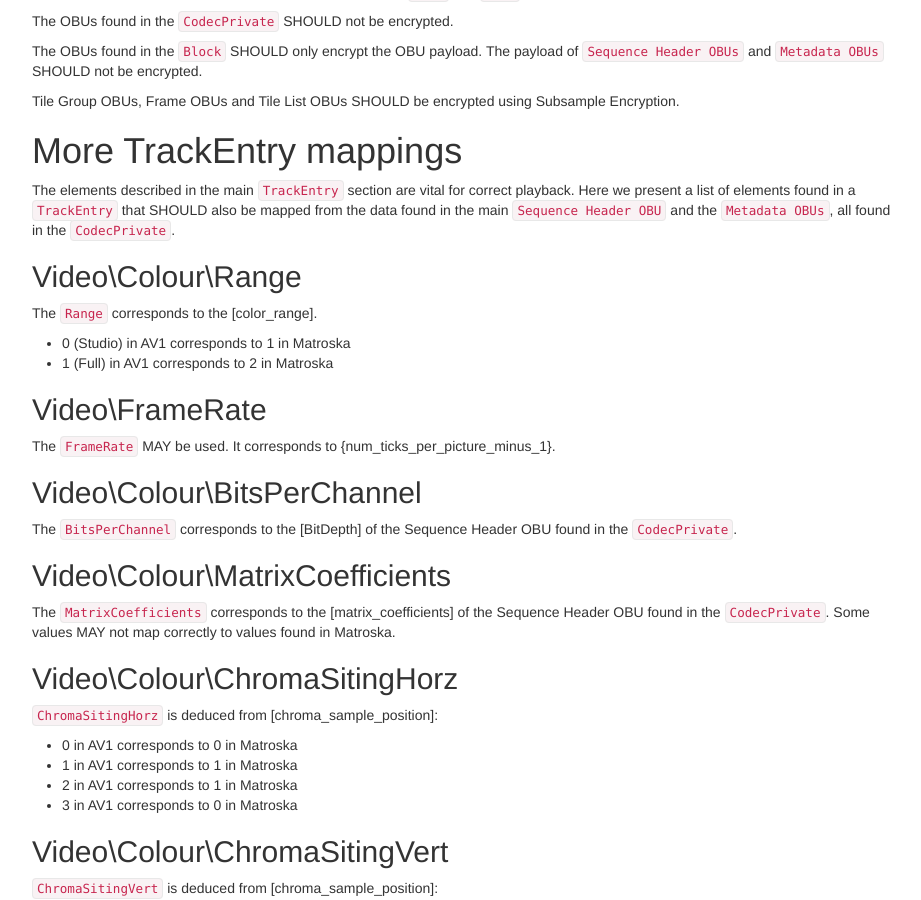
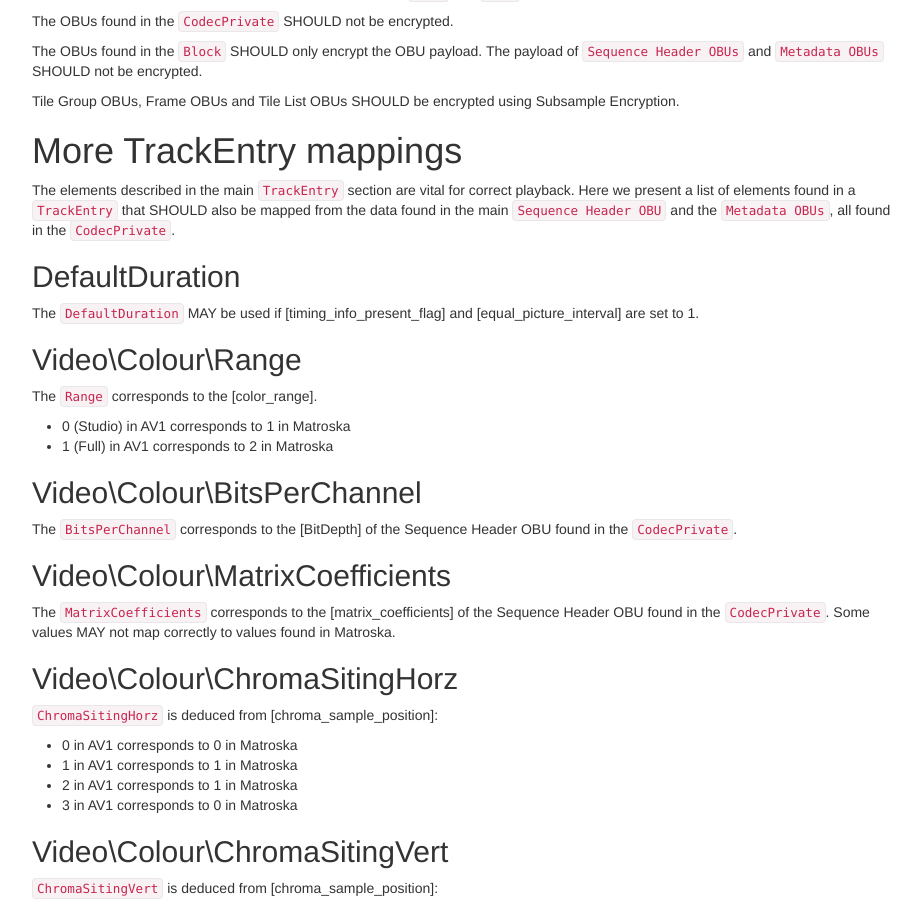
Before and after one commit to ietf-wg-cellar/matroska-specification, a Jekyll site: the page built from codec/av1.md, in a window 1280 px wide and 900 px high, scrolled down 2465 px. Shown: the whole window, without its empty margins (273-1194 px from the left). Built offline with Jekyll 4.4.1, drawn with Linux system fonts in a browser that asks for light colours; our own code applies the rules of GitHub Pages for plain Markdown files.

Commit message:
av1: clarify when the DefaultDuration can be used

```diff
--- a/codec/av1.md
+++ b/codec/av1.md
@@ -100,13 +100,13 @@ Tile Group OBUs, Frame OBUs and Tile List OBUs SHOULD be encrypted using Subsamp
 
 The elements described in the main `TrackEntry` section are vital for correct playback. Here we present a list of elements found in a `TrackEntry` that SHOULD also be mapped from the data found in the main `Sequence Header OBU` and the `Metadata OBUs`, all found in the `CodecPrivate`.
 
+## DefaultDuration
+The `DefaultDuration` MAY be used if [timing_info_present_flag] and [equal_picture_interval] are set to 1.
+
 ## Video\Colour\Range
 The `Range` corresponds to the [color_range].
 * 0 (Studio) in AV1 corresponds to 1 in Matroska
 * 1 (Full) in AV1 corresponds to 2 in Matroska
-
-## Video\FrameRate
-The `FrameRate` MAY be used. It corresponds to {num_ticks_per_picture_minus_1}.
 
 ## Video\Colour\BitsPerChannel
 The `BitsPerChannel` corresponds to the [BitDepth] of the Sequence Header OBU found in the `CodecPrivate`.
```
